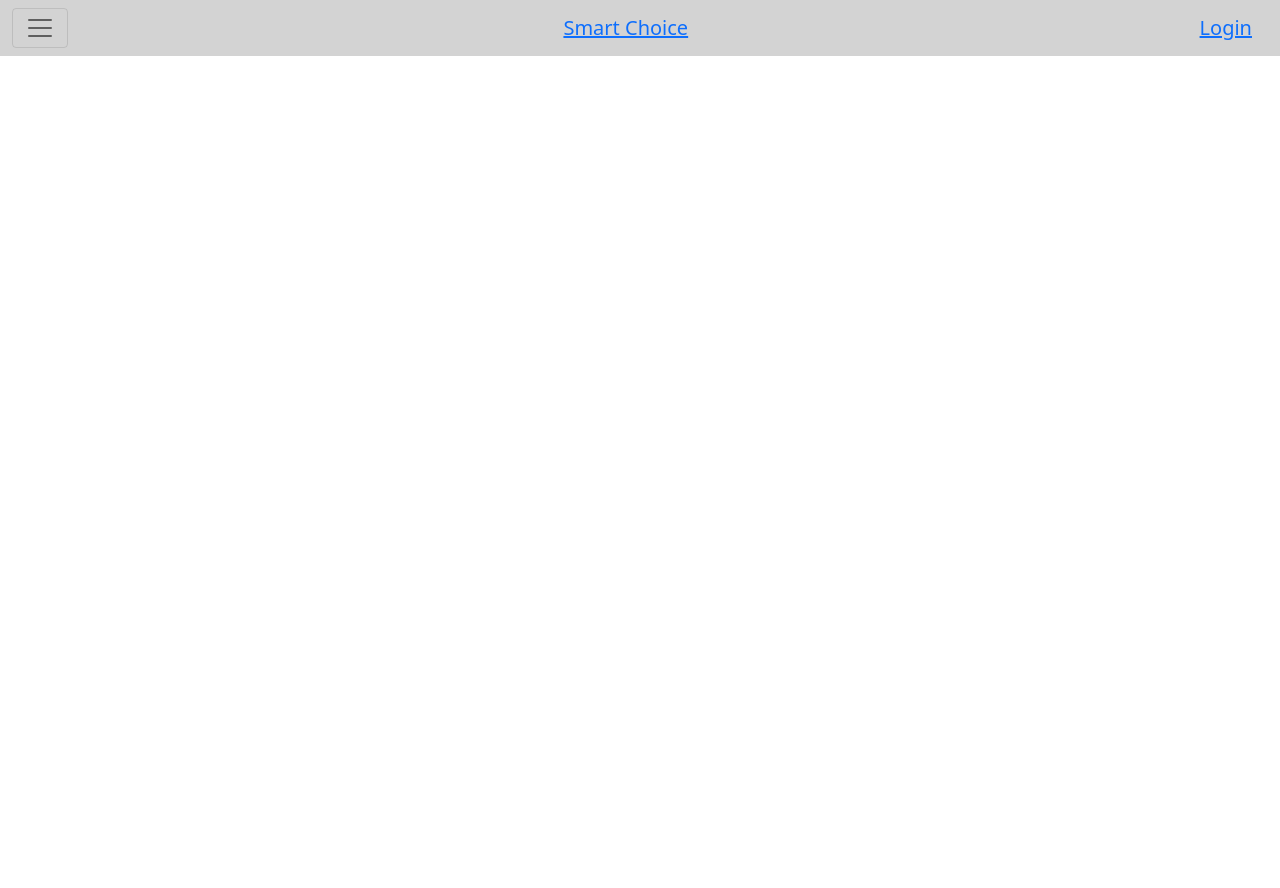
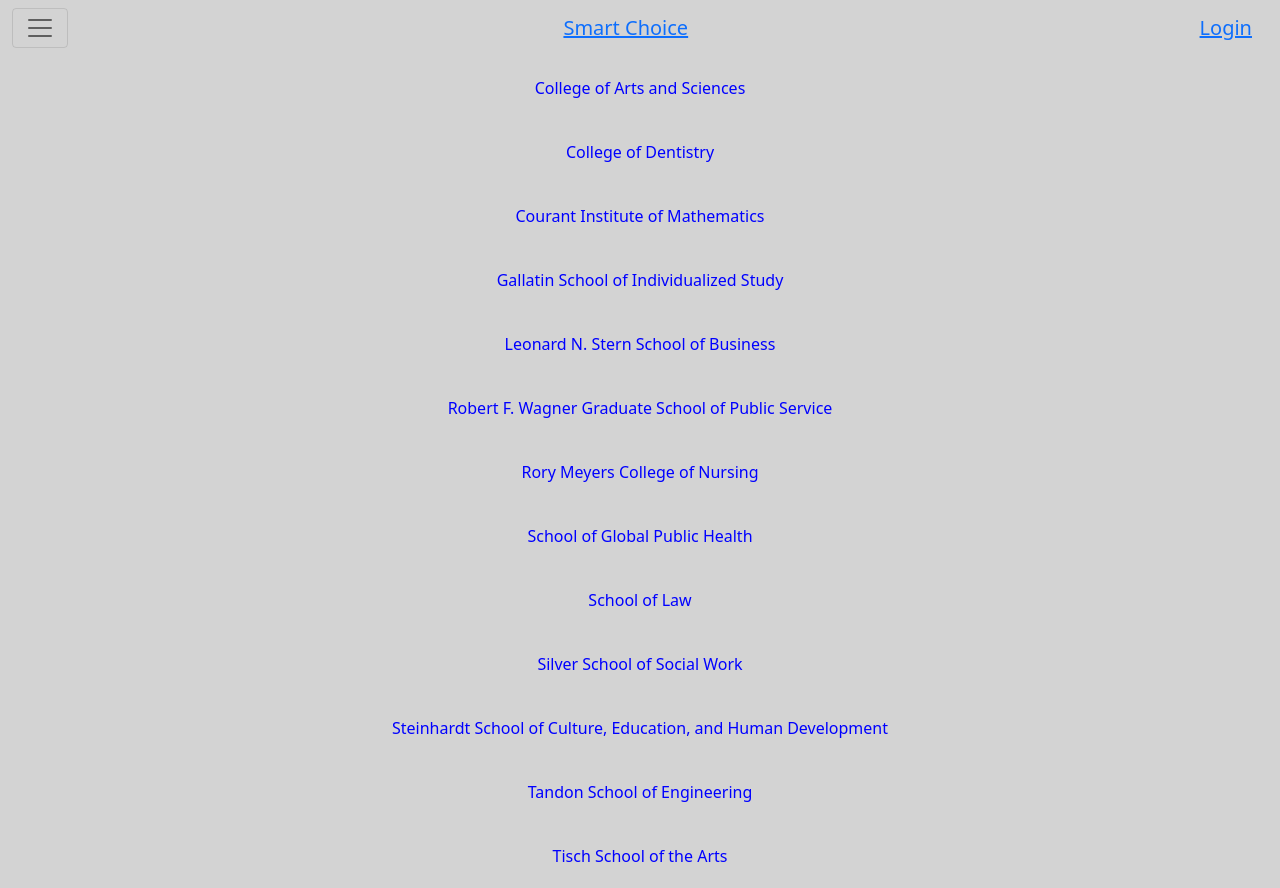
Before and after one commit to software-students-fall2021/project-setup-pengfan-z, a React (Create React App) app in the folder front-end/: page / in a window 1280 px wide. Before the commit the page ends 800 px from the top, so only its background shows below. Built offline with nearby package versions, Linux system fonts and the light colour scheme.

Commit message:
Finished home page

```diff
--- a/front-end/src/App.js
+++ b/front-end/src/App.js
@@ -3,6 +3,7 @@
 import { BrowserRouter as Router, Switch, Route } from "react-router-dom";
 import Login from "./pages/Login";
 import "bootstrap/dist/css/bootstrap.min.css";
+import Home from "./pages/Home";
 import Header from "./components/Header";
 
 function App() {
@@ -16,10 +17,11 @@
             <Header />
             <Login />
           </Route>
+
           <Route path='/'>
             <Header />
-            {/* <Home /> */}
-          </Route>
+            <Home />
+            </Route>
         </Switch>
       </Router>
     </div>
--- /dev/null
+++ b/front-end/src/css/home.css
@@ -0,0 +1,9 @@
+.class{
+    background-color:lightgrey;
+    color: blue;
+    padding: 20px 25px;
+    text-align: center;
+    text-decoration: none;
+    display: inline-block;
+    width: 100%;
+}
--- /dev/null
+++ b/front-end/src/pages/Home.js
@@ -0,0 +1,26 @@
+import { useState } from "react";
+import { Link } from "react-router-dom";
+import "../css/home.css";
+
+
+function Home() {
+  return (
+    <div className = "classList">
+      <Link className = "class" to ="/cas"> College of Arts and Sciences </Link>
+      <Link className = "class" to ="/dentistry"> College of Dentistry </Link>
+      <Link className = "class" to = "/courant"> Courant Institute of Mathematics</Link>
+      <Link className = "class" to = "/gallatin"> Gallatin School of Individualized Study</Link>
+      <Link className = "class" to = "/stern"> Leonard N. Stern School of Business</Link>
+      <Link className = "class" to = "/wagner"> Robert F. Wagner Graduate School of Public Service</Link>
+      <Link className = "class" to = "/nursing"> Rory Meyers College of Nursing</Link>
+      <Link className = "class" to = "/globalpublichealth"> School of Global Public Health</Link>
+      <Link className = "class" to = "/law"> School of Law</Link>
+      <Link className = "class" to = "/silver"> Silver School of Social Work</Link>
+      <Link className = "class" to = "/steinhardt"> Steinhardt School of Culture, Education, and Human Development</Link>
+      <Link className = "class" to = "/tandon"> Tandon School of Engineering</Link>
+      <Link className = "class" to = "/tisch"> Tisch School of the Arts</Link>
+    </div>
+  );
+}
+
+export default Home;
```
